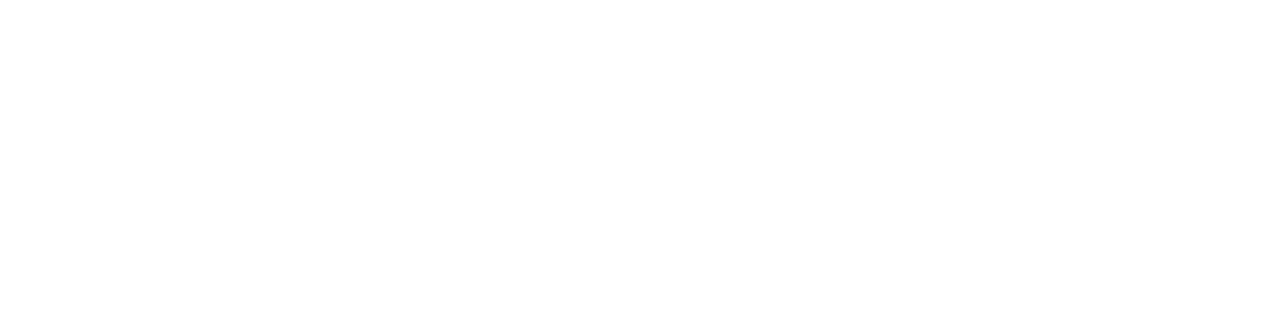
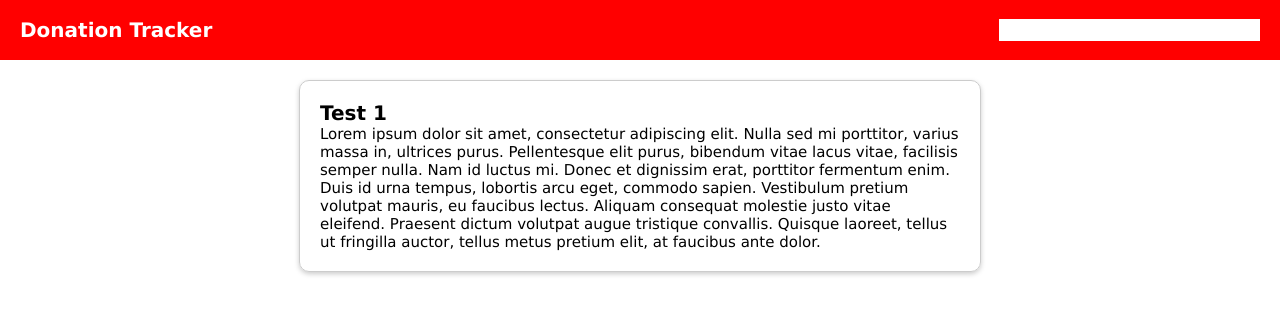
Before and after one commit to tygcrawford/COMP426_Final_Project, a website: page frontend/index.html in a window 1280 px wide. Drawn offline with Linux system fonts and the light colour scheme.

Commit message:
mockup additions

```diff
--- a/frontend/index.html
+++ b/frontend/index.html
@@ -7,10 +7,20 @@
     <link href="styles/main.css" rel="stylesheet" type="text/css">
 </head>
 <body>
-    <navbar>
-        <div class="title"></div>
-        <div class="searchbar"></div>
-    </navbar>
+    <div class="navbar">
+        <div class="title">Donation Tracker</div>
+        <div class="searchbar">
+            <input type="text">
+        </div>
+    </div>
+    <div class="body">
+        <div class="card">
+            <div class="card-head">
+                Test 1
+            </div>
+            Lorem ipsum dolor sit amet, consectetur adipiscing elit. Nulla sed mi porttitor, varius massa in, ultrices purus. Pellentesque elit purus, bibendum vitae lacus vitae, facilisis semper nulla. Nam id luctus mi. Donec et dignissim erat, porttitor fermentum enim. Duis id urna tempus, lobortis arcu eget, commodo sapien. Vestibulum pretium volutpat mauris, eu faucibus lectus. Aliquam consequat molestie justo vitae eleifend. Praesent dictum volutpat augue tristique convallis. Quisque laoreet, tellus ut fringilla auctor, tellus metus pretium elit, at faucibus ante dolor.
+        </div>
+    </div>
     <footer>
     </footer>
 </body>
--- a/frontend/styles/main.css
+++ b/frontend/styles/main.css
@@ -0,0 +1,60 @@
+body {
+    margin: 0;
+}
+
+.navbar {
+    width: 100vw;
+    height: 60px;
+
+    box-sizing: border-box;
+    padding: 0 20px;
+
+    background: #F00;
+
+    display: flex;
+    align-items: center;
+    justify-content: space-between;
+}
+
+.title {
+    color: #FFF;
+    font-family: 'Lucida Sans', 'Lucida Sans Regular', 'Lucida Grande', 'Lucida Sans Unicode', Geneva, Verdana, sans-serif;
+    font-weight: 600;
+    font-size: 20px;
+}
+
+.searchbar input {
+    width: 20vw;
+
+    font-size: 15px;
+    padding: 2.5px;
+
+    outline: none;
+    border: none;
+}
+
+.body {
+    width: 100vw;
+    display: flex;
+    justify-content: center;
+}
+
+.card {
+    margin-top: 20px;
+    padding: 20px;
+
+    width: 50vw;
+
+    border: 1px solid #CCC;
+    border-radius: 10px;
+
+    box-shadow: 0 2px 5px 0 #CCC;
+
+    font-family: 'Lucida Sans', 'Lucida Sans Regular', 'Lucida Grande', 'Lucida Sans Unicode', Geneva, Verdana, sans-serif;
+    font-size: 15px;
+}
+
+.card-head {
+    font-weight: 600;
+    font-size: 20px;
+}
```
Also changed, not shown: package.json (+6 -2 lines), 1 other file.
